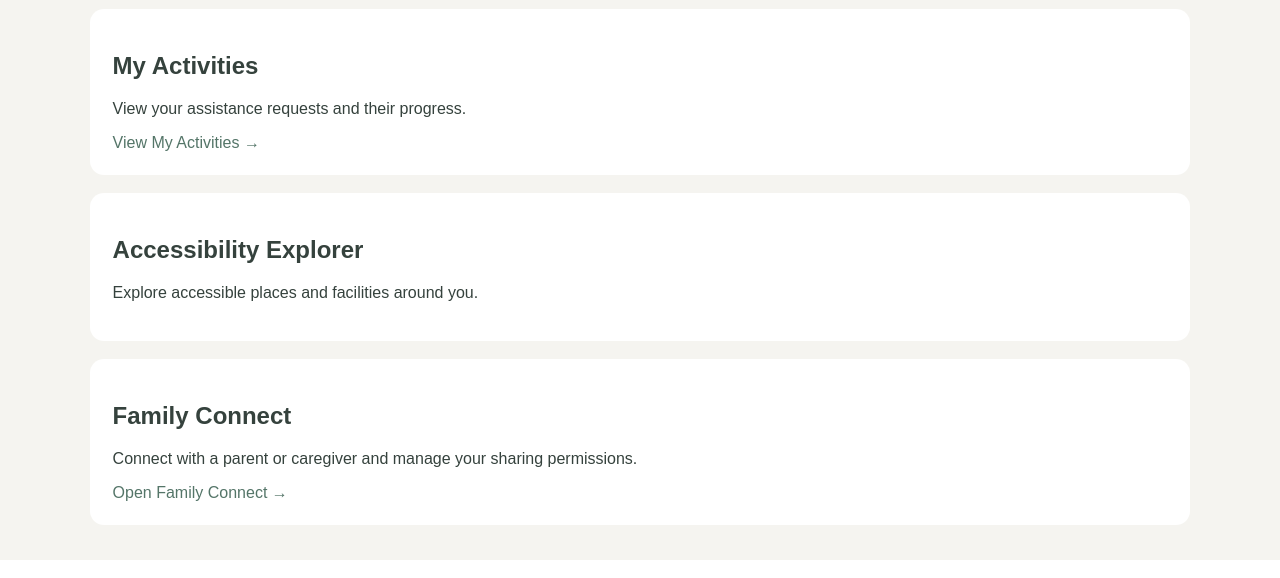
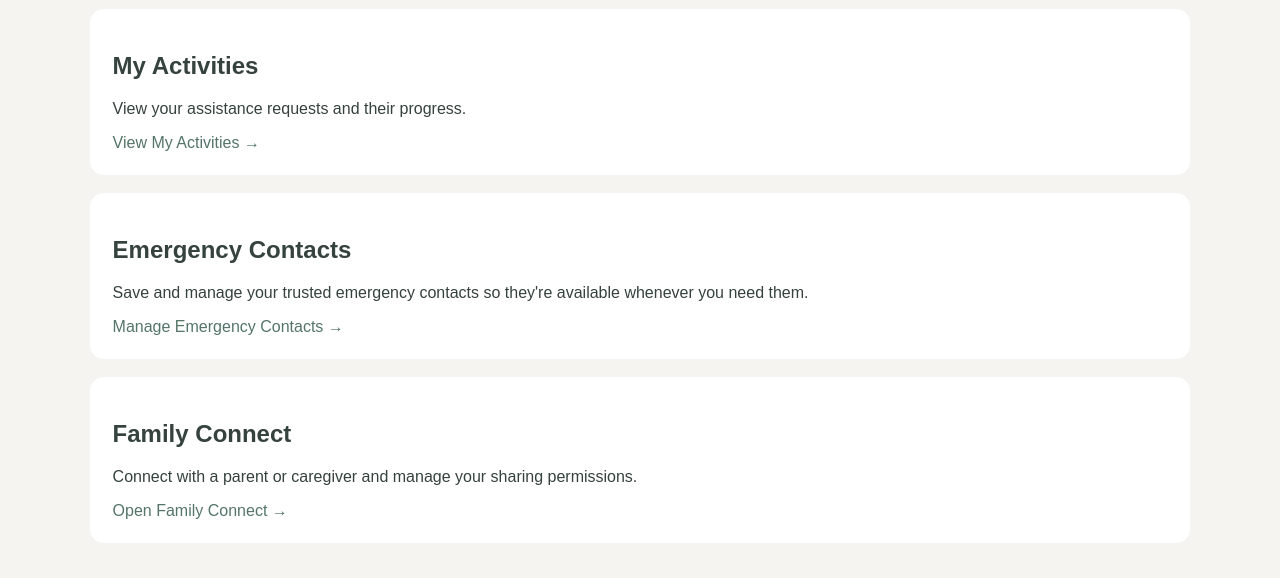
Before and after one commit to kshipraaaaaaa/Sarthi, a Django app: template templates/student/dashboard.html in a window 1280 px wide. Shown: the part 637-1215 px from the top of the page. Run offline with Django 5.2, Linux system fonts and the light colour scheme; the template is opened without the code that fills it, so the values that code supplies are empty.

Commit message:
Update dashboard.html

```diff
--- a/templates/student/dashboard.html
+++ b/templates/student/dashboard.html
@@ -134,10 +134,13 @@
 </section>
 
     <section class="card" style="margin-top:18px;">
-        <h2>Accessibility Explorer</h2>
-        <p>Explore accessible places and facilities around you.</p>
-    </section>
+    <h2>Emergency Contacts</h2>
+    <p>Save and manage your trusted emergency contacts so they're available whenever you need them.</p>
 
+    <a href="{% url 'emergency_contacts' %}">
+        Manage Emergency Contacts →
+    </a>
+</section>
     <section class="card" style="margin-top:18px;">
         <h2>Family Connect</h2>
         <p>Connect with a parent or caregiver and manage your sharing permissions.</p>
```
